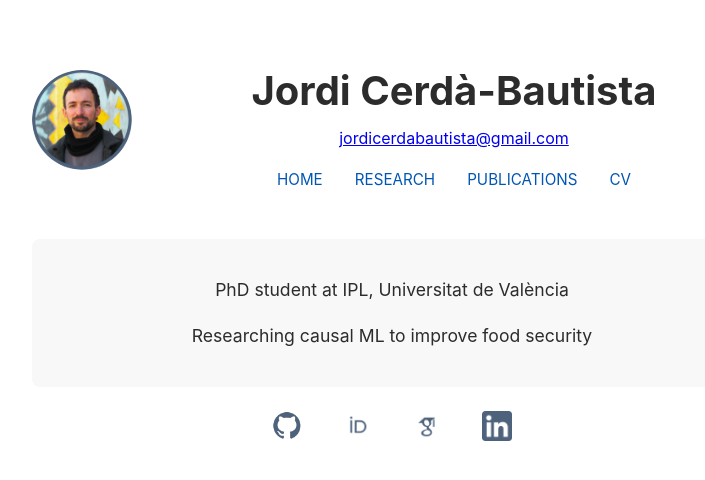
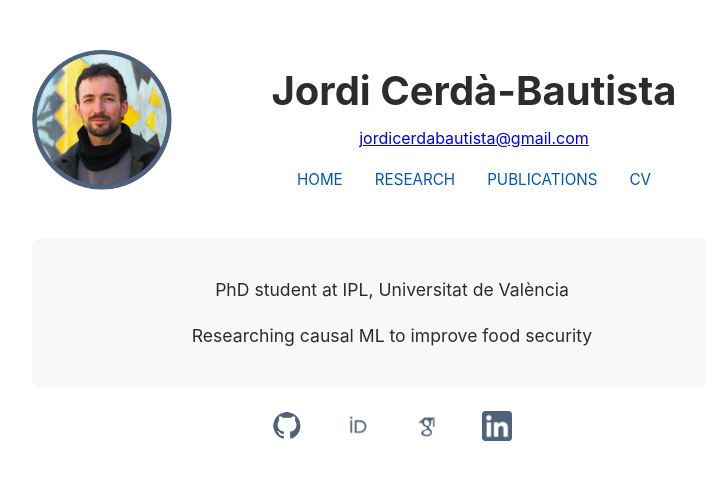
Before and after one commit to jordicbau/jordicbau.github.io, a Jekyll site: the page built from index.md, in a window 1280 px wide. Shown: the top 480 px of the page, without its empty margins (248-953 px from the left). Built offline with Jekyll 4.4.1, drawn with Linux system fonts in a browser that asks for light colours.

Commit message:
Update style.css

```diff
--- a/assets/css/style.css
+++ b/assets/css/style.css
@@ -86,8 +86,8 @@ nav a:hover {
 }
 
 .profile-pic {
-  width: 100px;
-  height: 100px;
+  width: 140px;
+  height: 140px;
   border-radius: 50%;
   object-fit: cover;
 }
```
